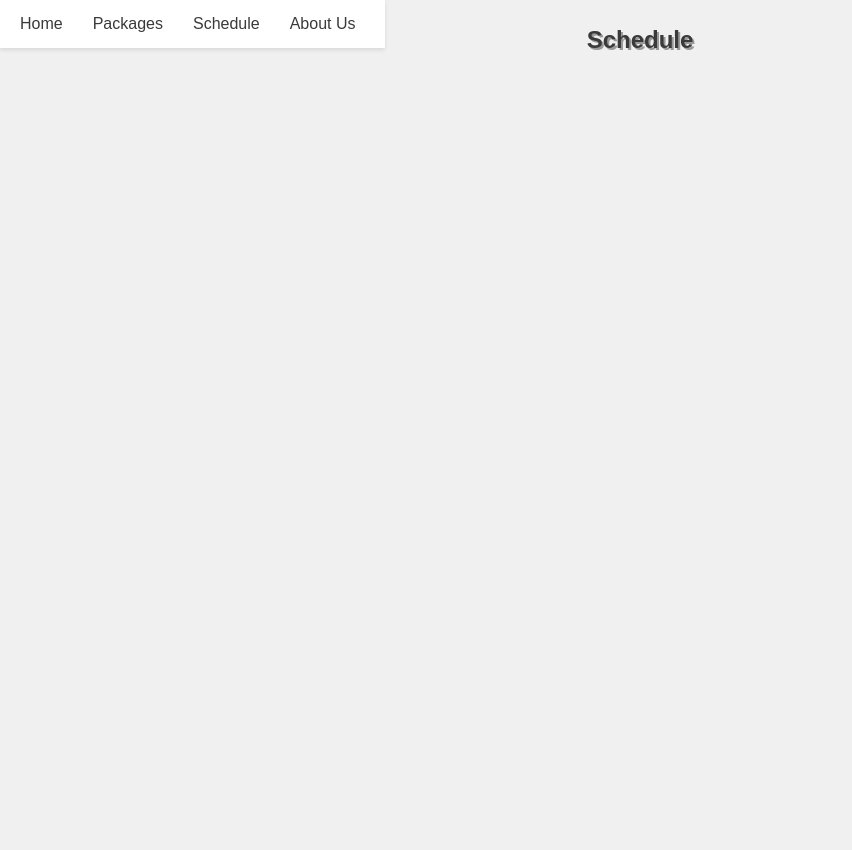
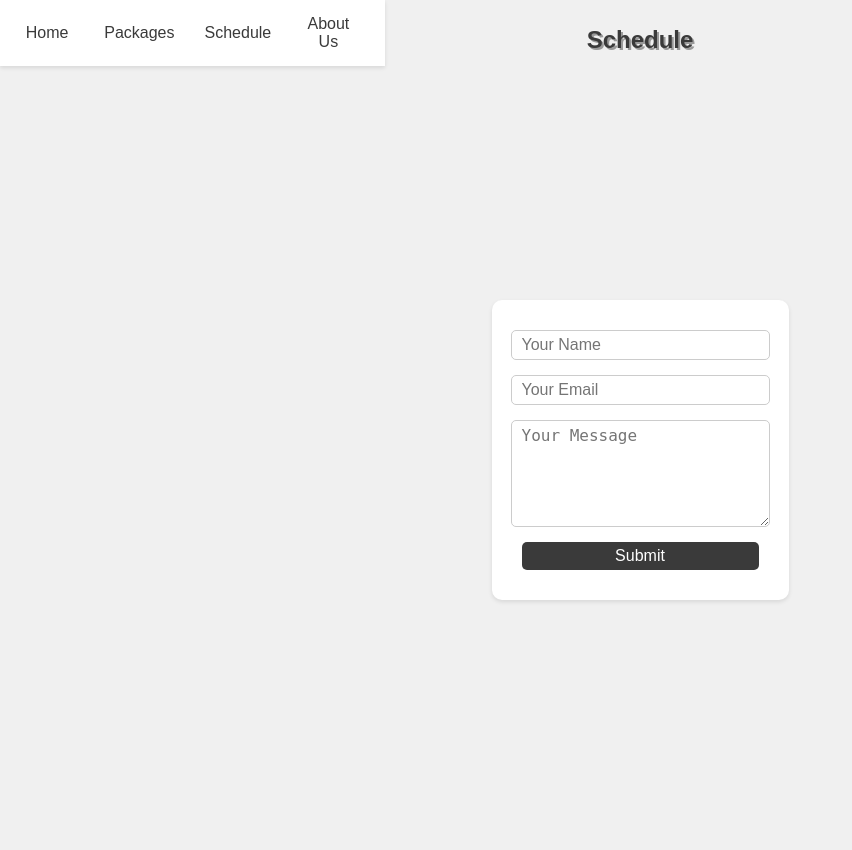
Before and after one commit to jflaney23/qrv-website, a Flask app: page /schedule in a window 1280 px wide. Shown: the whole page, without its empty margins (0-852 px from the left). Run offline with Flask 3, Linux system fonts and the light colour scheme.

Commit message:
added contact form for schedule
WIP, simple form for now

```diff
--- a/templates/layout.html
+++ b/templates/layout.html
@@ -51,6 +51,36 @@
       padding: 10px;
       font-size: 1.5rem;
       color: #3a3a3a;
+
+    }
+    form {
+      display: flex;
+      flex-direction: column;
+      align-items: center;
+      gap: 15px;
+      background-color: #fff;
+      padding: 30px;
+      border-radius: 10px;
+      box-shadow: 0 2px 4px rgba(0, 0, 0, 0.1);
+    }
+    input, textarea, button {
+      width: 100%;
+      font-size: 1rem;
+      padding: 5px 10px;
+      border-radius: 5px;
+    }
+    input, textarea {
+      border: 1px solid #ccc;
+    }
+    button {
+      background-color: #3a3a3a;
+      color: #fff;
+      border: none;
+      cursor: pointer;
+      transition: background-color 0.3s;
+    }
+    button:hover {
+      background-color: #444;
     }
   </style>
 </head>
@@ -62,5 +92,6 @@
     <button onclick="window.location.href='/about_us'">About Us</button>
   </nav>
   <h1 class="page-title">{% block title %} {% endblock %}</h1>
+  {% block main %} {% endblock %}
 </body>
 </html>
--- a/templates/schedule.html
+++ b/templates/schedule.html
@@ -3,3 +3,15 @@
 {% block title %}
     Schedule
 {% endblock %}
+
+{% block main %}
+<form action="#" method="post">
+    <input type="text" name="name" placeholder="Your Name" required>
+    <input type="email" name="email" placeholder="Your Email" required>
+    <textarea name="message" placeholder="Your Message" rows="5" required></textarea>
+    <button type="submit">Submit</button>
+
+      </form>
+    </body>
+    </html>
+{% endblock %}
```
